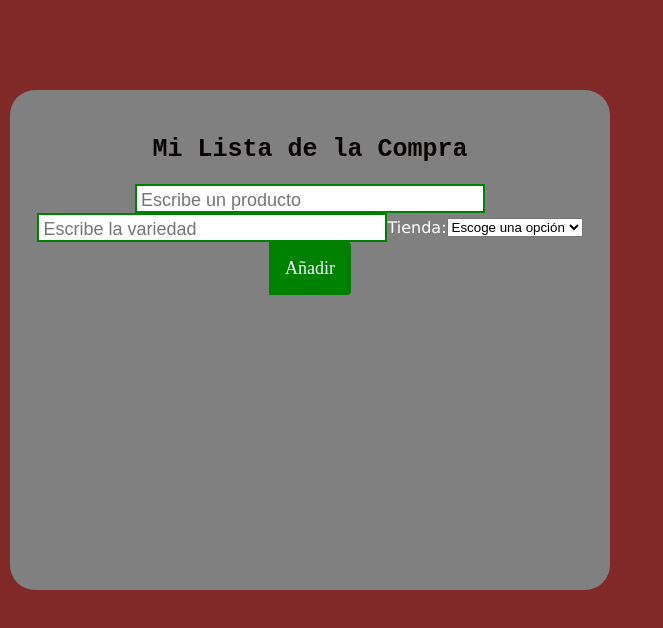
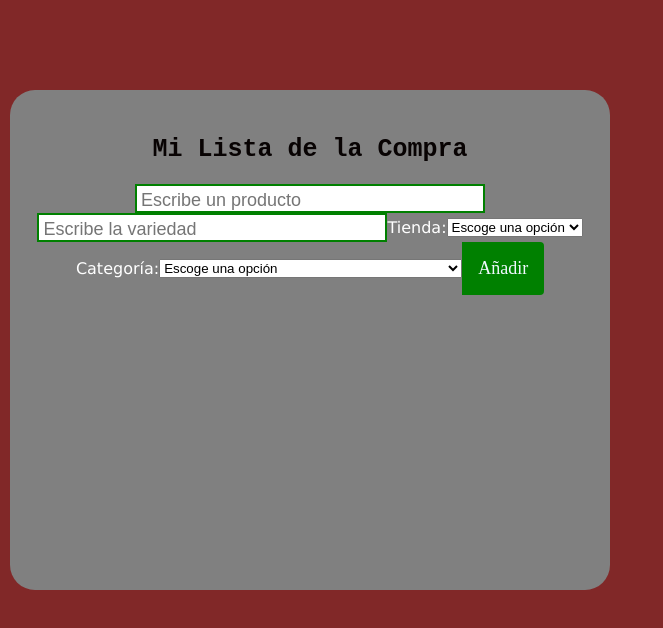
Before and after one commit to graciagarpin/lista-de-tareas, a React (Create React App) app: page / in a window 1280 px wide. Shown: the top 628 px of the page, without its empty margins (0-663 px from the left). Built offline with nearby package versions, Linux system fonts and the light colour scheme; the HTML template or start-up script is replaced by a standard one.

Commit message:
add and render product categories

```diff
--- a/src/components/NewProductForm.js
+++ b/src/components/NewProductForm.js
@@ -8,6 +8,7 @@ function NewProductForm(props) {
     productName: '',
     productVariety: '',
     productMarket: '',
+    productCategory: '',
   });
 
   // módulo 3 día 3. controlar inputs con react.
@@ -80,6 +81,24 @@ function NewProductForm(props) {
         <option value='Lidl'>Lidl</option>
         <option value='Otro'>Otro...</option>
       </select>
+      <label htmlFor='category'>Categoría:</label>
+      <select
+        name='productCategory'
+        id='productCategory'
+        onChange={handleInputChange}
+        value={productData.productCategory}
+      >
+        <option disabled value=''>
+          Escoge una opción
+        </option>
+        <option value='grupo1'>Grupo 1: Leche y derivados</option>
+        <option value='grupo2'>Grupo 2: Carnes, pescados y huevos</option>
+        <option value='grupo3'>Grupo 3: Patatas, legumbres, frutos secos</option>
+        <option value='grupo4'>Grupo 4: Verduras y Hortalizas</option>
+        <option value='grupo5'>Grupo 5: Frutas</option>
+        <option value='grupo6'>Grupo 6: Cereales y derivados, azúcar y dulces</option>
+        <option value='grupo7'>Grupo 7: Grasas, aceite y mantequilla</option>
+      </select>
       <button className='add-product-btn'> Añadir </button>
     </form>
   );
```
